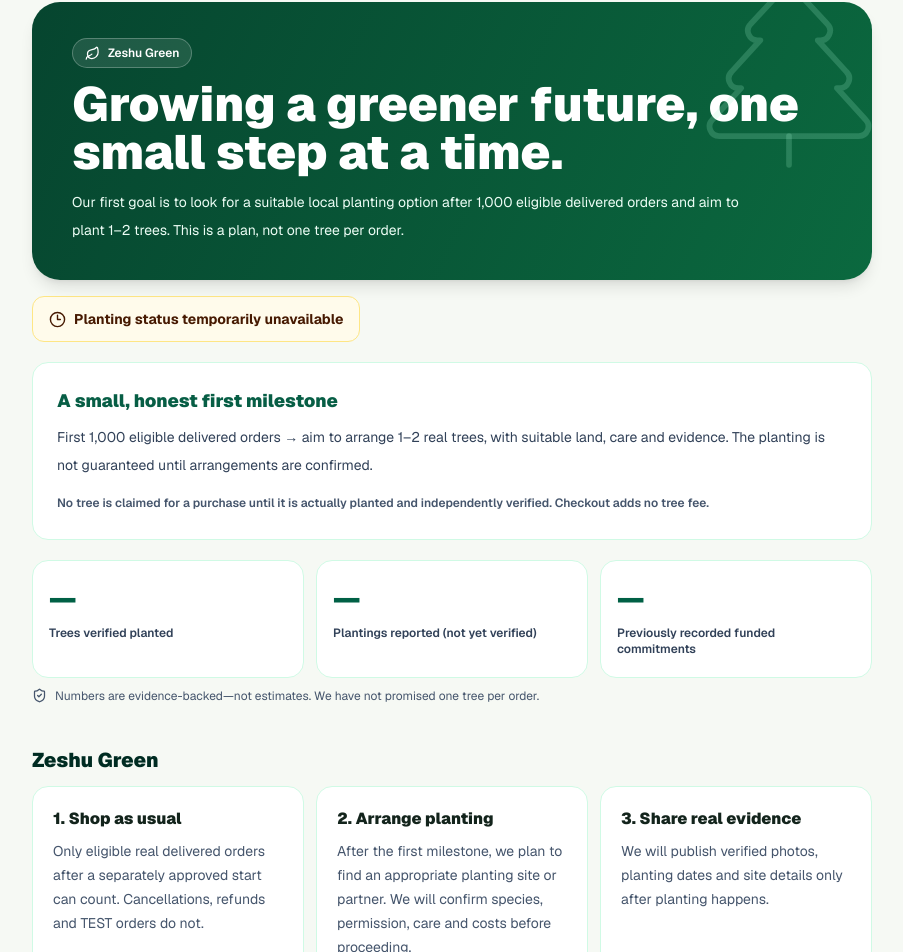
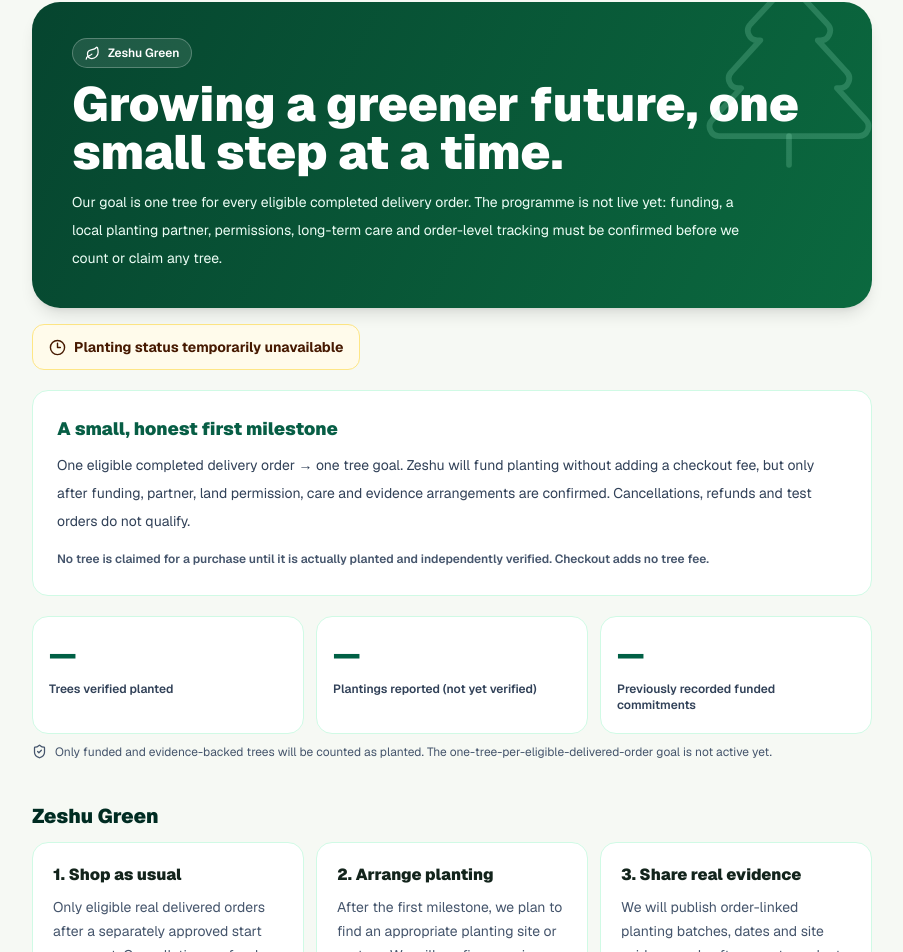
Before and after one commit to haseeb0127/zeshu-web, a Next.js app: page /green in a window 1280 px wide. Shown: the part 96-1048 px from the top of the page, without its empty margins (188-1091 px from the left). Built offline with nearby package versions, Linux system fonts and the light colour scheme; no server answers.

Commit message:
Align Zeshu Green page with one-tree-per-delivered-order goal in four languages

```diff
--- a/app/green/page.tsx
+++ b/app/green/page.tsx
@@ -16,64 +16,64 @@ type Words={
 const translations:Record<"en"|"te"|"hi"|"ur",Words>={
  en:{
   title:"Zeshu Green",subtitle:"Growing a greener future, one small step at a time.",
-  intro:"Our first goal is to look for a suitable local planting option after 1,000 eligible delivered orders and aim to plant 1–2 trees. This is a plan, not one tree per order.",
+  intro:"Our goal is one tree for every eligible completed delivery order. The programme is not live yet: funding, a local planting partner, permissions, long-term care and order-level tracking must be confirmed before we count or claim any tree.",
   statusPlanned:"Planting is still being planned",statusPaused:"Planting is temporarily paused",
   statusLive:"Funded tree programme active",planTitle:"A small, honest first milestone",
-  plan:"First 1,000 eligible delivered orders → aim to arrange 1–2 real trees, with suitable land, care and evidence. The planting is not guaranteed until arrangements are confirmed.",
+  plan:"One eligible completed delivery order → one tree goal. Zeshu will fund planting without adding a checkout fee, but only after funding, partner, land permission, care and evidence arrangements are confirmed. Cancellations, refunds and test orders do not qualify.",
   note:"No tree is claimed for a purchase until it is actually planted and independently verified. Checkout adds no tree fee.",
   first:"1. Shop as usual",firstText:"Only eligible real delivered orders after a separately approved start can count. Cancellations, refunds and TEST orders do not.",
   second:"2. Arrange planting",secondText:"After the first milestone, we plan to find an appropriate planting site or partner. We will confirm species, permission, care and costs before proceeding.",
-  third:"3. Share real evidence",thirdText:"We will publish verified photos, planting dates and site details only after planting happens.",
+  third:"3. Share real evidence",thirdText:"We will publish order-linked planting batches, dates and site evidence only after a partner plants and verifies them. Until then, the programme remains in preparation.",
   verified:"Trees verified planted",reported:"Plantings reported (not yet verified)",reservations:"Previously recorded funded commitments",
-  evidence:"Numbers are evidence-backed—not estimates. We have not promised one tree per order.",
+  evidence:"Only funded and evidence-backed trees will be counted as planted. The one-tree-per-eligible-delivered-order goal is not active yet.",
   partner:"Planting partner",pending:"No planting partner confirmed yet.",
   noOffset:"This is not a carbon-offset, emissions reduction or carbon-neutrality claim.",
   back:"Back to shopping",seePartner:"Planting partner website",
  },
  te:{
   title:"జెషు గ్రీన్",subtitle:"చిన్న అడుగులతో పచ్చని భవిష్యత్తు.",
-  intro:"మొదటి 1,000 అర్హమైన డెలివరీ ఆర్డర్ల తర్వాత 1–2 చెట్లు నాటేందుకు స్థానిక ఏర్పాట్లు చేయాలన్నది మా ప్రణాళిక. ప్రతి ఆర్డర్‌కు ఒక చెట్టు కాదు.",
+  intro:"ప్రతి అర్హమైన పూర్తయిన డెలివరీ ఆర్డర్‌కు ఒక చెట్టు మా లక్ష్యం. నిధులు, స్థానిక భాగస్వామి, అనుమతులు, సంరక్షణ, ఆర్డర్ ట్రాకింగ్ ఖరారు అయ్యే వరకు కార్యక్రమం ప్రారంభం కాదు.",
   statusPlanned:"మొక్కల కార్యక్రమం ప్రణాళికలో ఉంది",statusPaused:"ప్రణాళిక తాత్కాలికంగా నిలిచింది",
   statusLive:"నిధులతో కార్యక్రమం చురుకుగా ఉంది",planTitle:"మొదటి చిన్న లక్ష్యం",
-  plan:"మొదటి 1,000 అర్హమైన ఆర్డర్లు → అనుమతులు, సంరక్షణ, ఆధారాలతో 1–2 చెట్లు నాటేందుకు ప్రయత్నం. ఏర్పాట్లు ఖరారు కావాలి.",
+  plan:"ఒక అర్హమైన పూర్తయిన డెలివరీ ఆర్డర్ → ఒక చెట్టు లక్ష్యం. చెక్‌అవుట్‌లో అదనపు రుసుము ఉండదు; నిధులు, భాగస్వామి, స్థలం, అనుమతులు, సంరక్షణ ఖరారు అయిన తర్వాతే ప్రారంభిస్తాం.",
   note:"నిజంగా నాటి ధృవీకరించే వరకు ఆర్డర్‌కు చెట్టు నాటినట్లు చెప్పము. అదనపు రుసుము లేదు.",
   first:"1. సాధారణంగా షాపింగ్ చేయండి",firstText:"ప్రత్యేకంగా ఆమోదించిన ప్రారంభం తర్వాతి నిజమైన డెలివరీ ఆర్డర్లే అర్హం. టెస్ట్, రద్దు, రీఫండ్ ఆర్డర్లు కాదు.",
   second:"2. చెట్లు నాటేందుకు ఏర్పాటు",secondText:"లక్ష్యం తర్వాత తగిన స్థలం లేదా భాగస్వామిని వెతుకుతాం. జాతులు, అనుమతులు, సంరక్షణ ఖరారు చేస్తాం.",
   third:"3. నిజమైన ఆధారాలు",thirdText:"నాటిన తర్వాతే ధృవీకరించిన చిత్రాలు, తేదీలు, స్థలం వెల్లడిస్తాం.",
   verified:"ధృవీకరించిన చెట్లు",reported:"నాటినట్లు తెలిపినవి (ధృవీకరణ పెండింగ్)",reservations:"గతంలో నమోదు చేసిన నిధుల కేటాయింపులు",
-  evidence:"గణాంకాలు ఆధారాలతో మాత్రమే. ప్రతి ఆర్డర్‌కు చెట్టు వాగ్దానం లేదు.",
+  evidence:"నిధులు సమకూరి ఆధారాలతో ధృవీకరించిన చెట్లనే లెక్కిస్తాం. ప్రతి అర్హమైన డెలివరీ ఆర్డర్‌కు ఒక చెట్టు అనేది ఇంకా ప్రారంభం కాని లక్ష్యం.",
   partner:"నాటే భాగస్వామి",pending:"భాగస్వామి ఇంకా ఖరారు కాలేదు.",
   noOffset:"ఇది కార్బన్ ఆఫ్‌సెట్ లేదా కార్బన్ న్యూట్రల్ ప్రకటన కాదు.",
   back:"షాపింగ్‌కు తిరిగి",seePartner:"భాగస్వామి వెబ్‌సైట్",
  },
  hi:{
   title:"ज़ेशु ग्रीन",subtitle:"छोटे कदम, हरियाली की ओर.",
-  intro:"पहले 1,000 पात्र डिलीवर ऑर्डरों के बाद 1–2 पेड़ लगाने के लिए स्थानीय व्यवस्था तलाशने की हमारी योजना है। हर ऑर्डर पर एक पेड़ नहीं.",
+  intro:"हमारा लक्ष्य हर पात्र पूर्ण डिलीवरी ऑर्डर पर एक पेड़ है। फंडिंग, स्थानीय साझेदार, अनुमति, देखभाल और ऑर्डर ट्रैकिंग की पुष्टि होने तक कार्यक्रम शुरू नहीं होगा।",
   statusPlanned:"वृक्षारोपण की योजना बन रही है",statusPaused:"योजना फिलहाल रुकी हुई है",
   statusLive:"फंड वाला वृक्ष कार्यक्रम सक्रिय है",planTitle:"पहला छोटा और सच्चा लक्ष्य",
-  plan:"पहले 1,000 पात्र ऑर्डर → उपयुक्त स्थान, देखभाल और प्रमाण के साथ 1–2 पेड़ लगाने का प्रयास। व्यवस्था पक्की होने तक यह गारंटी नहीं है.",
+  plan:"एक पात्र पूर्ण डिलीवरी ऑर्डर → एक पेड़ का लक्ष्य। चेकआउट पर अतिरिक्त शुल्क नहीं होगा; फंडिंग, साझेदार, जगह, अनुमति और देखभाल तय होने के बाद ही शुरू होगा।",
   note:"वास्तव में पेड़ लगने और सत्यापन के पहले किसी खरीद पर पेड़ लगाने का दावा नहीं। कोई अतिरिक्त शुल्क नहीं.",
   first:"1. सामान्य खरीदारी करें",firstText:"अलग से मंजूर शुरुआत के बाद के असली डिलीवर ऑर्डर ही गिने जाएंगे। टेस्ट, रद्द या रिफंड ऑर्डर नहीं.",
   second:"2. वृक्षारोपण की व्यवस्था",secondText:"लक्ष्य के बाद उपयुक्त स्थानीय जगह या साथी तलाशेंगे। प्रजाति, अनुमति, देखभाल और खर्च की पुष्टि होगी.",
   third:"3. असली प्रमाण साझा करें",thirdText:"पौधे लगाने के बाद ही सत्यापित तस्वीरें, तारीख और स्थान दिखाएंगे.",
   verified:"सत्यापित लगाए गए पेड़",reported:"लगाने की रिपोर्ट (सत्यापन बाकी)",reservations:"पहले दर्ज फंड वाले संकल्प",
-  evidence:"आंकड़े प्रमाण पर आधारित हैं, अनुमान नहीं। हर ऑर्डर पर पेड़ का वादा नहीं.",
+  evidence:"केवल फंड किए गए और प्रमाणित पेड़ों को लगाया हुआ गिना जाएगा। हर पात्र डिलीवरी पर एक पेड़ का लक्ष्य अभी शुरू नहीं हुआ है।",
   partner:"वृक्षारोपण साथी",pending:"अभी कोई साथी निश्चित नहीं है.",
   noOffset:"यह कार्बन ऑफसेट या कार्बन-न्यूट्रल दावा नहीं है.",
   back:"खरीदारी पर लौटें",seePartner:"साथी की वेबसाइट",
  },
  ur:{
   title:"زیشو گرین",subtitle:"سرسبز مستقبل کی جانب چھوٹے قدم.",
-  intro:"پہلے 1,000 اہل ڈیلیور آرڈرز کے بعد 1–2 درخت لگانے کے لیے مقامی انتظام تلاش کرنے کا منصوبہ ہے، ہر آرڈر پر ایک درخت نہیں.",
+  intro:"ہمارا مقصد ہر اہل مکمل ڈیلیوری آرڈر پر ایک درخت ہے۔ فنڈنگ، مقامی پارٹنر، اجازت، دیکھ بھال اور آرڈر ٹریکنگ کی تصدیق تک پروگرام شروع نہیں ہوگا۔",
   statusPlanned:"شجرکاری ابھی منصوبے میں ہے",statusPaused:"منصوبہ عارضی طور پر رکا ہے",
   statusLive:"فنڈڈ شجرکاری پروگرام فعال ہے",planTitle:"پہلا چھوٹا، سچا ہدف",
-  plan:"پہلے 1,000 اہل آرڈرز → مناسب جگہ، دیکھ بھال اور ثبوت کے ساتھ 1–2 درخت لگانے کی کوشش۔ انتظام کی تصدیق تک یہ ضمانت نہیں.",
+  plan:"ایک اہل مکمل ڈیلیوری آرڈر → ایک درخت کا ہدف۔ چیک آؤٹ پر کوئی اضافی فیس نہیں؛ فنڈنگ، پارٹنر، جگہ، اجازت اور دیکھ بھال طے ہونے کے بعد ہی آغاز ہوگا۔",
   note:"حقیقتاً درخت لگنے اور تصدیق ہونے تک کسی خرید پر شجرکاری کا دعویٰ نہیں۔ کوئی اضافی فیس نہیں.",
   first:"1. معمول کے مطابق خریداری",firstText:"الگ سے منظور شدہ شروعات کے بعد کے حقیقی ڈیلیور آرڈرز ہی گنے جائیں گے۔ ٹیسٹ، منسوخ یا ریفنڈ آرڈرز نہیں.",
   second:"2. شجرکاری کا انتظام",secondText:"ہدف کے بعد مقامی جگہ یا پارٹنر تلاش کریں گے۔ قسم، اجازت، دیکھ بھال اور خرچ کی تصدیق ہوگی.",
   third:"3. حقیقی ثبوت",thirdText:"درخت لگنے کے بعد ہی تصدیق شدہ تصاویر، تاریخ اور جگہ دکھائیں گے.",
   verified:"تصدیق شدہ لگائے گئے درخت",reported:"شجرکاری کی رپورٹ (تصدیق باقی)",reservations:"پہلے درج فنڈڈ ذمہ داریاں",
-  evidence:"اعداد ثبوت پر مبنی ہیں، اندازوں پر نہیں۔ ہر آرڈر پر درخت کا وعدہ نہیں.",
+  evidence:"صرف فنڈڈ اور ثبوت سے تصدیق شدہ درخت ہی شمار ہوں گے۔ ہر اہل ڈیلیوری پر ایک درخت کا ہدف ابھی شروع نہیں ہوا۔",
   partner:"شجرکاری پارٹنر",pending:"ابھی کوئی پارٹنر طے نہیں.",
   noOffset:"یہ کاربن آفسیٹ یا کاربن نیوٹرل دعویٰ نہیں.",
   back:"خریداری پر واپس",seePartner:"پارٹنر کی ویب سائٹ",
```
